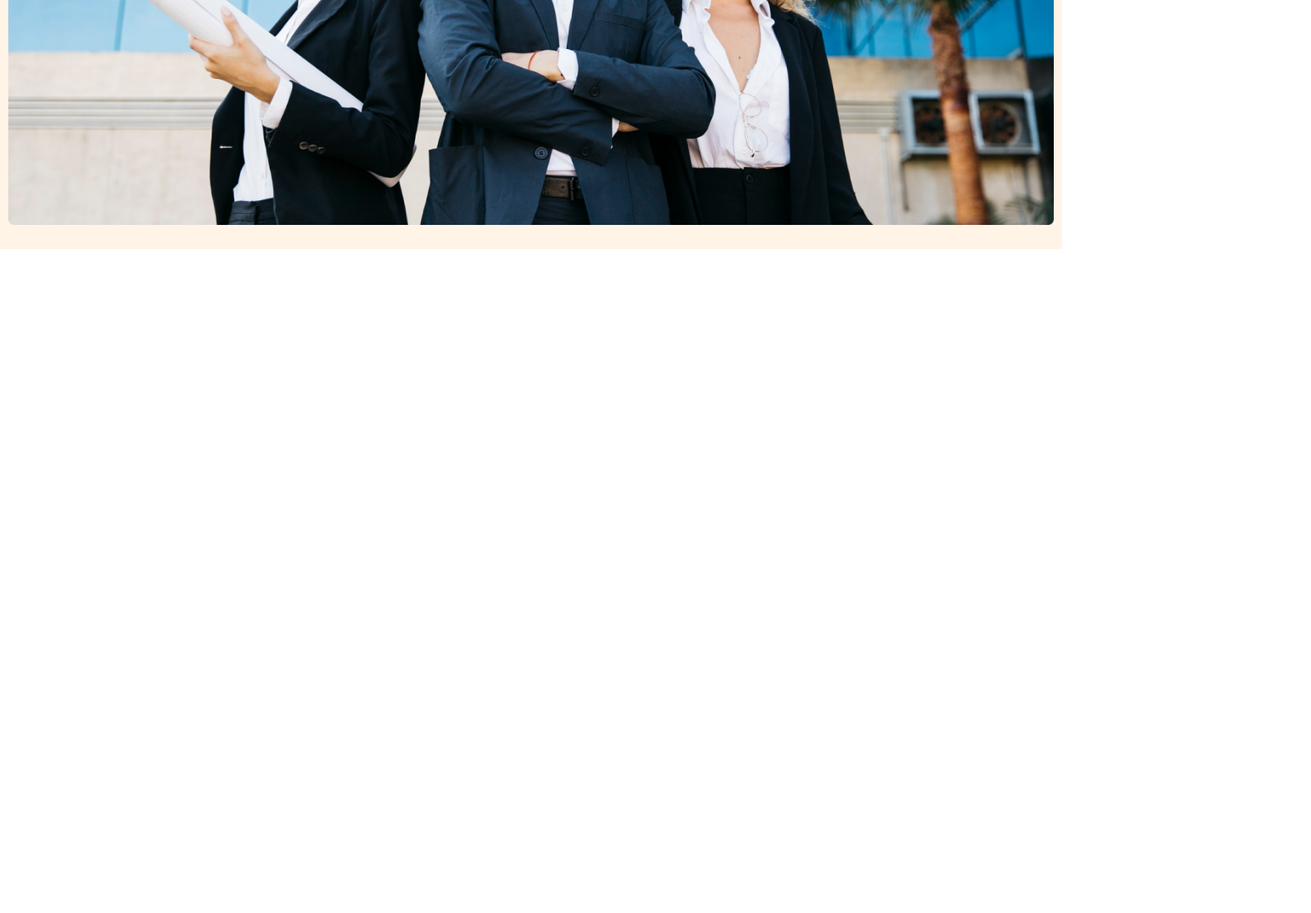
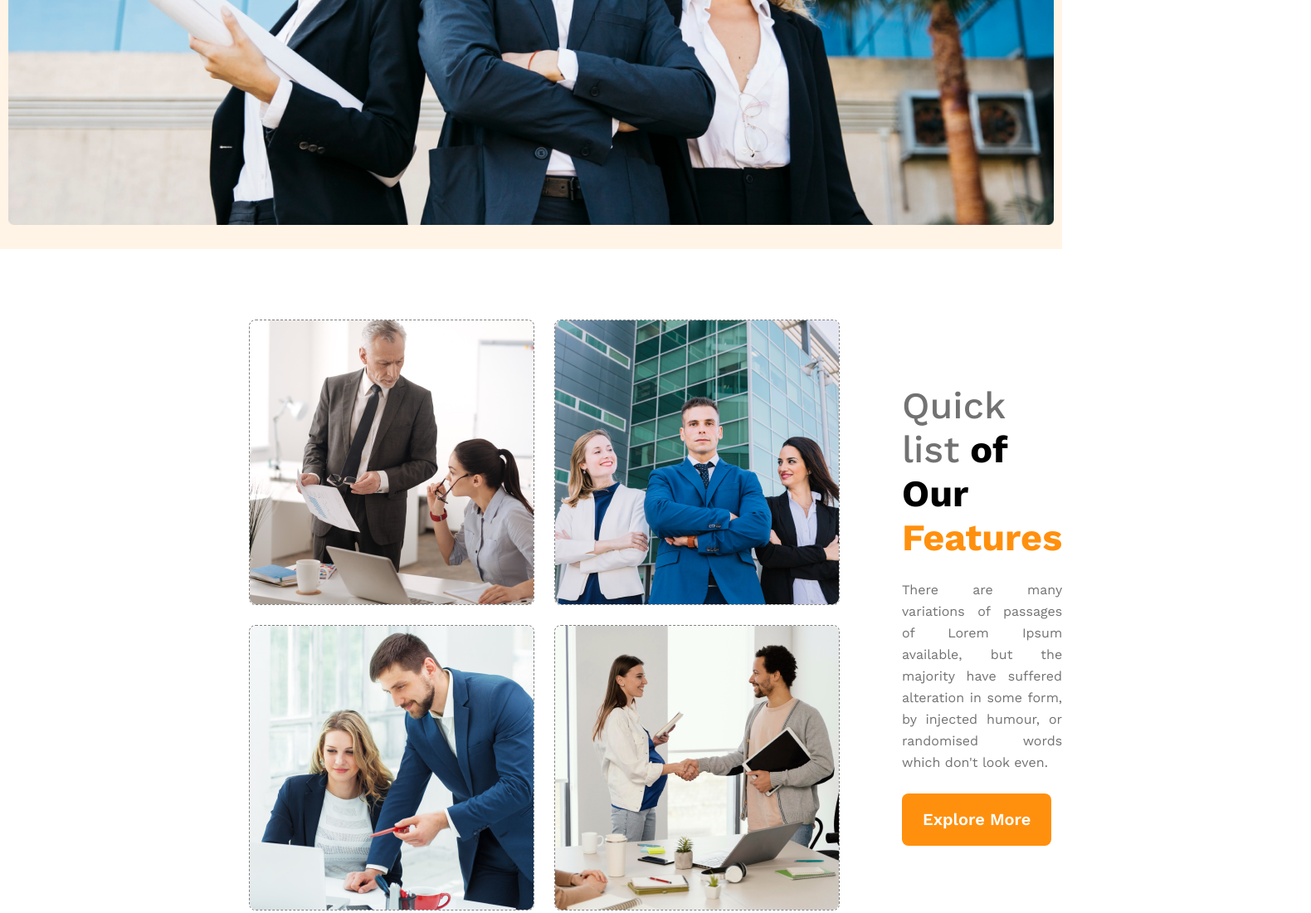
Before and after one commit to sayonUsman/g3-architects, a plain HTML site: page index.html in a window 1280 px wide. Shown: the part 888-1988 px from the top of the page at 83% size, 1580 px wide, since content can reach past the window. Before the commit the page ends 1188 px from the top, so only its background shows below. Drawn offline with nearby package versions, Linux system fonts and the light colour scheme.

Commit message:
Added quick list section

```diff
--- a/index.html
+++ b/index.html
@@ -40,5 +40,64 @@
         />
       </div>
     </header>
+
+    <main>
+      <section id="quick-list">
+        <div id="quick-list-gallery">
+          <div class="img-container">
+            <img
+              src="images/team1.png"
+              alt="team img"
+              width="100%"
+              height="auto"
+            />
+          </div>
+
+          <div class="img-container" class="img-container">
+            <img
+              src="images/team2.png"
+              alt="team img"
+              width="100%"
+              height="auto"
+            />
+          </div>
+
+          <div class="img-container">
+            <img
+              src="images/team3.png"
+              alt="team img"
+              width="100%"
+              height="auto"
+            />
+          </div>
+
+          <div class="img-container">
+            <img
+              src="images/team4.png"
+              alt="team img"
+              width="100%"
+              height="auto"
+            />
+          </div>
+        </div>
+
+        <div id="quick-list-info">
+          <h2 id="quick-list-info-title">
+            <span id="title-style-1">Quick list</span> of Our
+            <span id="title-style-2">Features</span>
+          </h2>
+
+          <p id="quick-list-info-subtitle">
+            There are many variations of passages of Lorem Ipsum available, but
+            the majority have suffered alteration in some form, by injected
+            humour, or randomised words which don't look even.
+          </p>
+
+          <div>
+            <button class="btn">Explore More</button>
+          </div>
+        </div>
+      </section>
+    </main>
   </body>
 </html>
--- a/style/style.css
+++ b/style/style.css
@@ -97,6 +97,57 @@
   max-height: 700px;
   margin: 0 auto;
   padding-bottom: 45px;
+}
+
+#quick-list {
+  display: flex;
+  margin-top: 85px;
+}
+
+#quick-list-gallery {
+  display: grid;
+  grid-template-columns: repeat(2, 1fr);
+  gap: 24px;
+  padding-left: 300px;
+}
+
+#quick-list-gallery .img-container {
+  width: 342px;
+  height: 342px;
+  border-radius: 8px;
+  border: 1px dashed gray;
+}
+
+#quick-list-info {
+  display: flex;
+  flex-direction: column;
+  justify-content: center;
+  padding-left: 75px;
+  padding-right: 300px;
+}
+
+#quick-list-info-title {
+  font-size: 45px;
+  font-weight: 700;
+  line-height: 53px;
+}
+
+#title-style-1 {
+  color: rgb(114, 114, 114);
+  font-weight: 500;
+}
+
+#title-style-2 {
+  color: rgb(255, 144, 14);
+}
+
+#quick-list-info-subtitle {
+  color: rgb(114, 114, 114);
+  font-size: 16px;
+  font-weight: 400;
+  line-height: 26px;
+  text-align: justify;
+  padding: 24px 0px;
 }
 
 @media screen and (max-width: 576px) {
```
